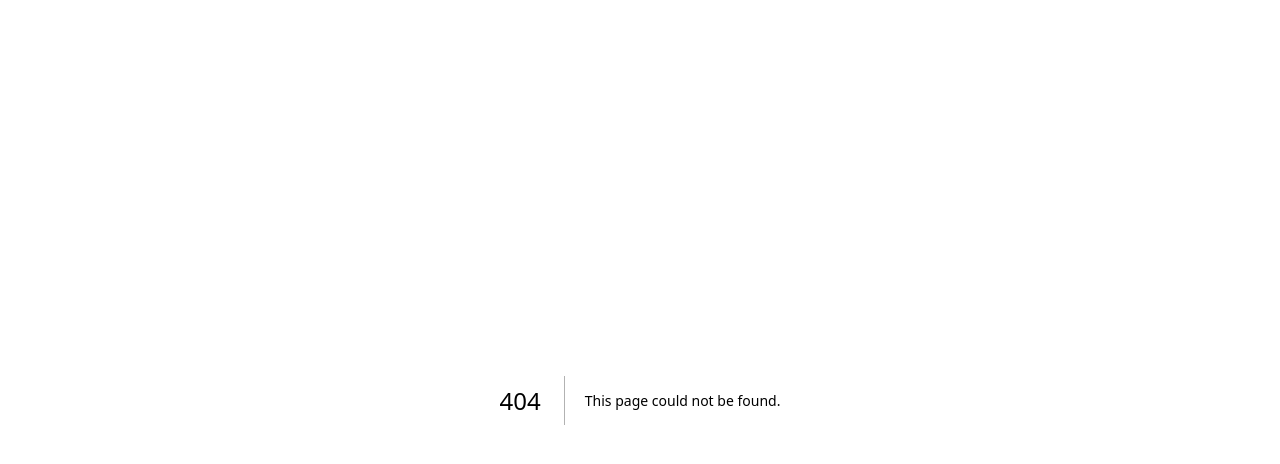
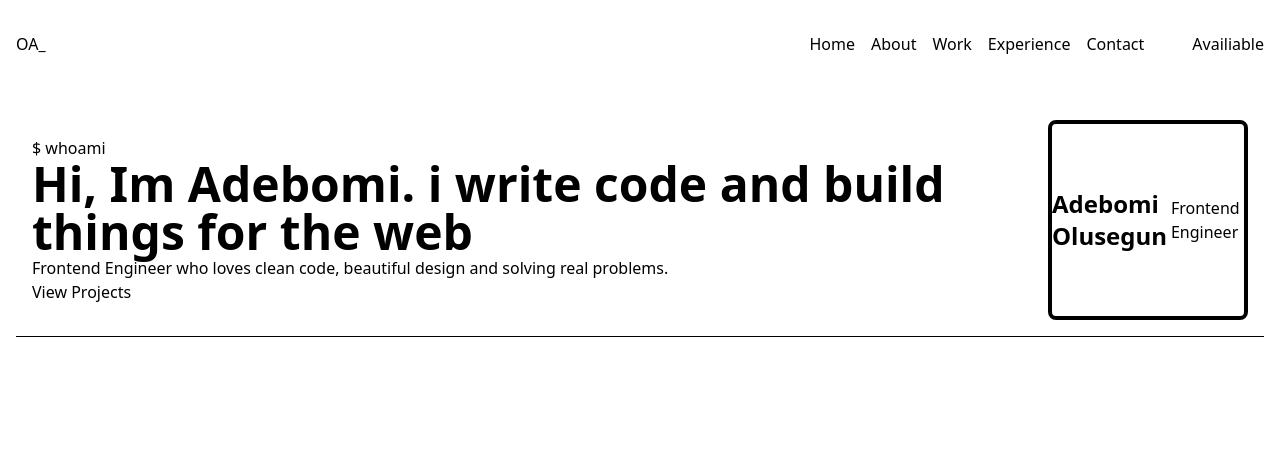
Before and after one commit to adebomiolusegun/My-portfolio, a Next.js app: page /components/Header in a window 1280 px wide. Before the commit this address had no page. Shown: the top 464 px of the page. Built offline with nearby package versions, Linux system fonts and the light colour scheme.

Commit message:
corrected some errors

```diff
--- /dev/null
+++ b/app/components/About/page.tsx
@@ -0,0 +1,16 @@
+function AboutPage() {
+  return (
+    <main className="flex flex-col gap-6 h-screen justify-center  px-4 py-2 cursor-pointer">
+      <div>
+        <h1 className="text-3xl font-bold">About Me</h1>
+        <p className="text-lg mt-4">
+          I am a passionate software developer with experience in building web
+          applications using modern technologies. I enjoy solving complex
+          problems and continuously learning new skills to improve my craft.
+        </p>
+      </div>
+    </main>
+  );
+}
+
+export default AboutPage;
--- /dev/null
+++ b/app/components/Contact/page.tsx
@@ -0,0 +1,10 @@
+function ContactPage() {
+  return (
+    <main className="flex flex-col gap-6 h-screen justify-center  px-4 py-2">
+      <h1>Contact</h1>
+      <p>Get in touch with me!</p>
+    </main>
+  );
+}
+
+export default ContactPage;
--- /dev/null
+++ b/app/components/Header/page.tsx
@@ -0,0 +1,39 @@
+import NavPage from "../Nav/page";
+
+function Header() {
+  return (
+    <main className="min-h-screen bg-background text-foreground font-primary">
+      <NavPage />
+      <div className="flex flex-row gap-6 justify-center items-center p-4">
+        <section className="border-b border-border justify-around items-center flex flex-col md:flex-row gap-6 p-4">
+          <div className="bg-card">
+            <p className="text-primary">$ whoami</p>
+
+            <h1 className="text-5xl font-semibold">
+              Hi, Im Adebomi. i write code and build things for{" "}
+              <span className="text-primary">the web</span>
+            </h1>
+
+            <p className="text-muted font-secondary">
+              Frontend Engineer who loves clean code, beautiful design and
+              solving real problems.
+            </p>
+
+            <button className="bg-primary text-background hover:bg-primary-hover cursor-pointer">
+              View Projects
+            </button>
+          </div>
+
+          <div className="bg-card">
+            <div className="text-primary w-50 h-50 border-4 border-primary rounded-lg flex justify-center items-center">
+              <p className="text-2xl font-semibold">Adebomi Olusegun</p>
+              <p className="text-muted font-secondary">Frontend Engineer</p>
+            </div>
+          </div>
+        </section>
+      </div>
+    </main>
+  );
+}
+
+export default Header;
--- /dev/null
+++ b/app/components/Nav/page.tsx
@@ -0,0 +1,48 @@
+import Link from "next/link";
+import { RxHamburgerMenu } from "react-icons/rx";
+
+function NavPage() {
+  return (
+    <>
+      <div className="flex ml-auto justify-end items-center p-4">
+        <p className="text-primary mr-auto">OA_</p>
+        <RxHamburgerMenu className="flex text-black text-2xl md:hidden" />
+        <nav className="  items-center  p-4 pr-8   md:flex hidden">
+          <ul className="flex space-x-4 ">
+            <li>
+              <Link href="#home" className="hover-effect">
+                Home
+              </Link>
+            </li>
+            <li>
+              <Link href="#about" className="hover-effect">
+                About
+              </Link>
+            </li>
+            <li>
+              <Link href="#work" className="hover-effect">
+                Work
+              </Link>
+            </li>
+            <li>
+              <Link href="#experience" className="hover-effect">
+                Experience
+              </Link>
+            </li>
+            <li>
+              <Link href="#contact" className="hover-effect">
+                Contact
+              </Link>
+            </li>
+          </ul>
+        </nav>
+
+        <div className="flex items-center justify-center ml-4 ">
+          <p className="text-primary  hidden md:flex ">Availiable</p>
+        </div>
+      </div>
+    </>
+  );
+}
+
+export default NavPage;
--- /dev/null
+++ b/app/components/projects/page.tsx
@@ -0,0 +1,11 @@
+function ProjectsPage() {
+  return (
+    <main className="flex flex-col gap-6 h-screen justify-center  px-4 py-2 cursor-pointer">
+      <div>
+        <p>Projects</p>
+      </div>
+    </main>
+  );
+}
+
+export default ProjectsPage;
```
